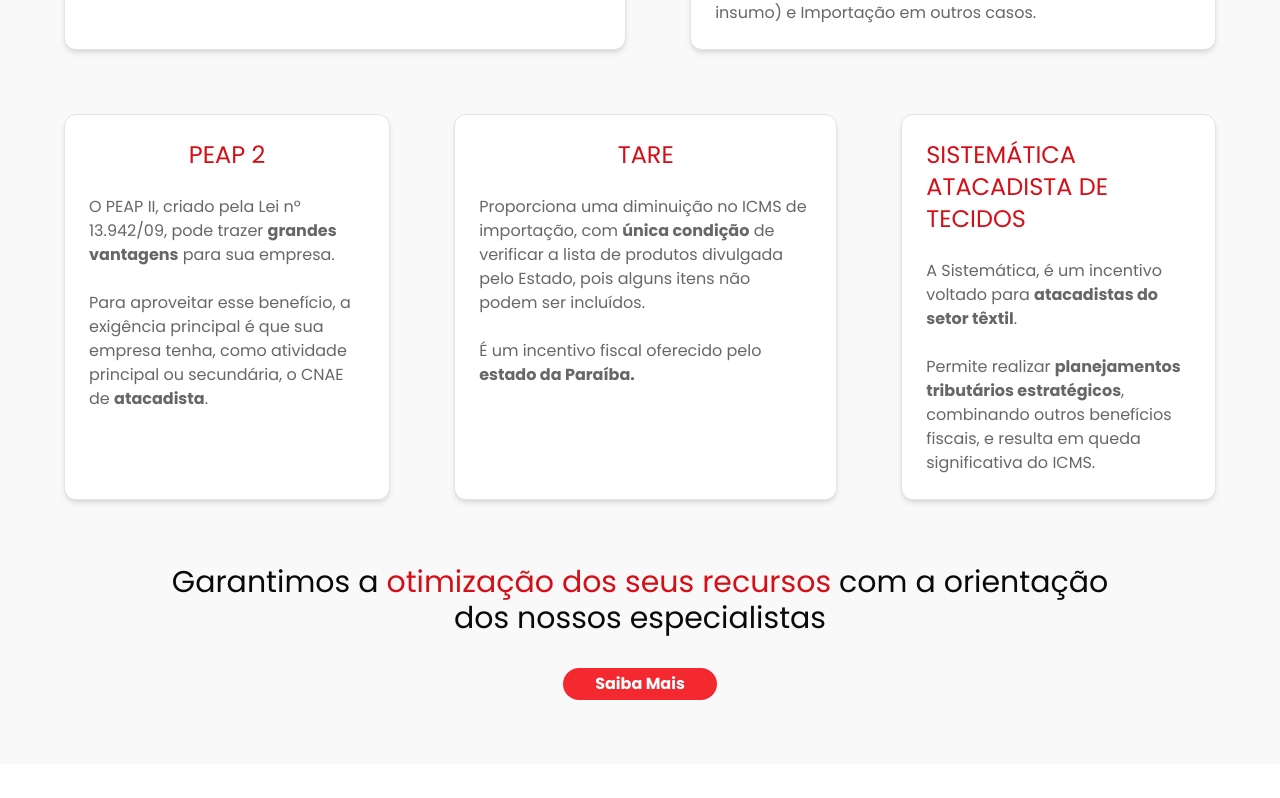
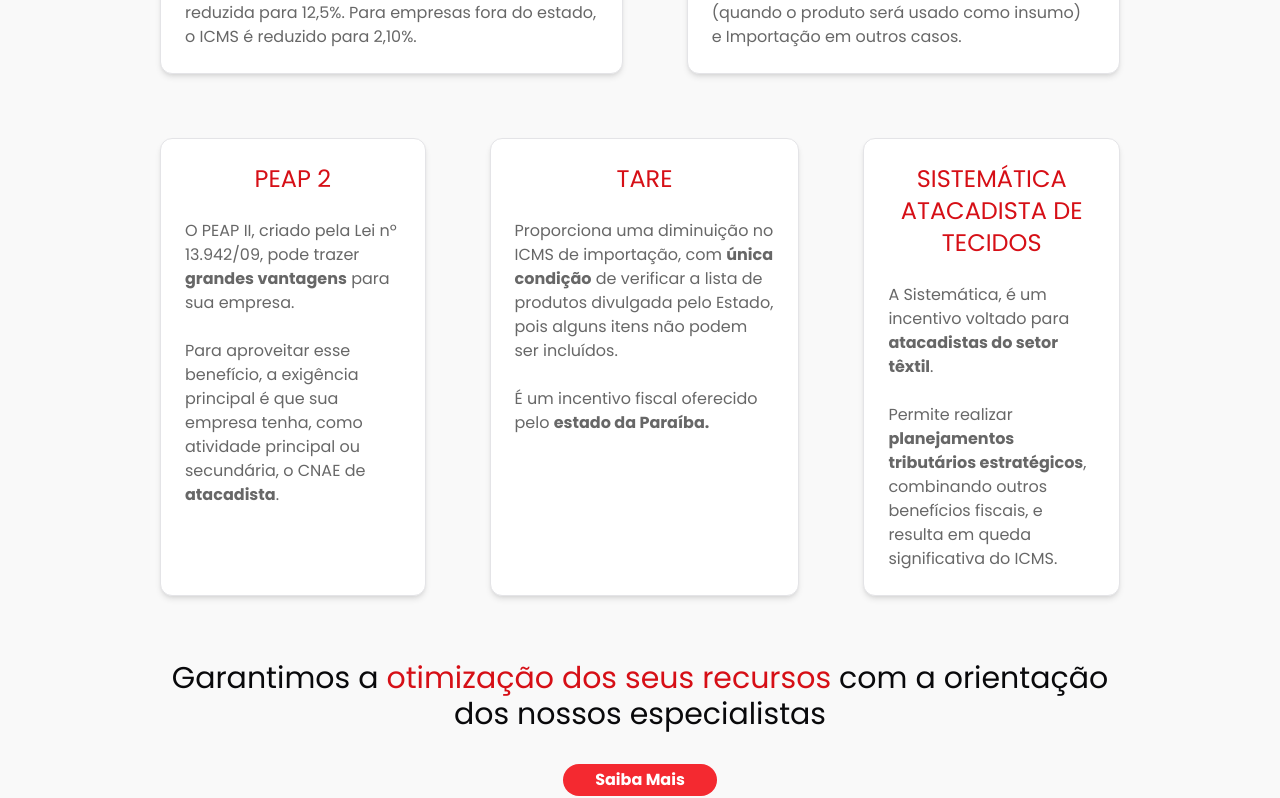
Before and after one commit to ceciliaduri/duri-website, a Next.js app: page /beneficios-fiscais in a window 1280 px wide. Shown: the part 1220-2018 px from the top of the page. Built offline with nearby package versions, Linux system fonts and the light colour scheme.

Commit message:
ajuste margem beenficios

```diff
--- a/components/sections/benefitsSection.tsx
+++ b/components/sections/benefitsSection.tsx
@@ -3,7 +3,7 @@ import { Card } from '../ui/card';
 
 const BenefitsSection: React.FC = () => {
     return (
-        <section className='flex flex-col p-16 gap-16'>
+        <section className='flex flex-col py-16 px-40 gap-16'>
             <div className='flex flex-col gap-16'>
                 <p className='text-xl text-[#252525B2]'>Benefícios fiscais são <span className='font-bold'>incentivos</span> concedidos pelo governo brasileiro para estimular determinados setores econômicos, atividades ou regiões do país. Eles consistem em <span className='font-bold'>reduções, isenções, compensações ou adiamentos</span> no pagamento de tributos com o objetivo principal de promover o desenvolvimento econômico e social.
                 </p>
@@ -35,7 +35,7 @@ const BenefitsSection: React.FC = () => {
                     <p className='text-[#252525B2] self-start'>É um incentivo fiscal oferecido pelo <span className='font-bold'>estado da Paraíba.</span></p>
                 </Card>
                 <Card className='flex flex-col items-center gap-6 p-6 shadow-md'>
-                    <h3 className='text-duri-medium uppercase text-2xl'>Sistemática Atacadista de Tecidos</h3>
+                    <h3 className='text-duri-medium uppercase text-2xl text-center'>Sistemática Atacadista de Tecidos</h3>
                     <p className='text-[#252525B2]'>A Sistemática, é um incentivo voltado para <span className='font-bold'>atacadistas do setor têxtil</span>.</p>
                     <p className='text-[#252525B2]'>Permite realizar <span className='font-bold'>planejamentos tributários estratégicos</span>, combinando outros benefícios fiscais, e resulta em queda significativa do ICMS.</p>
                 </Card>
```
